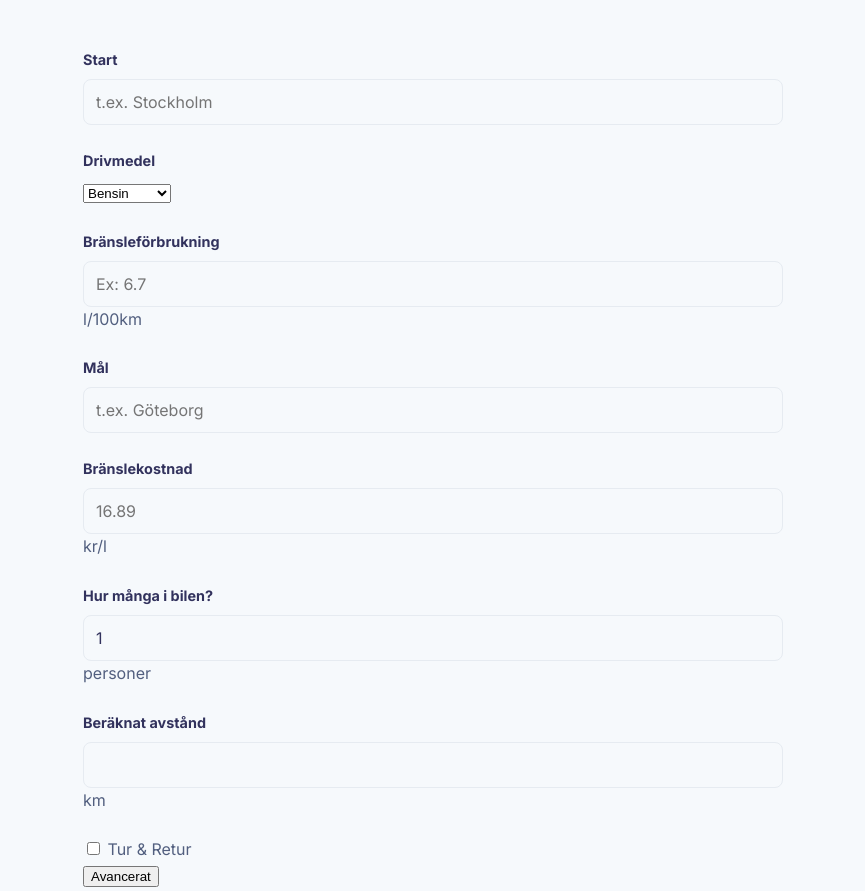
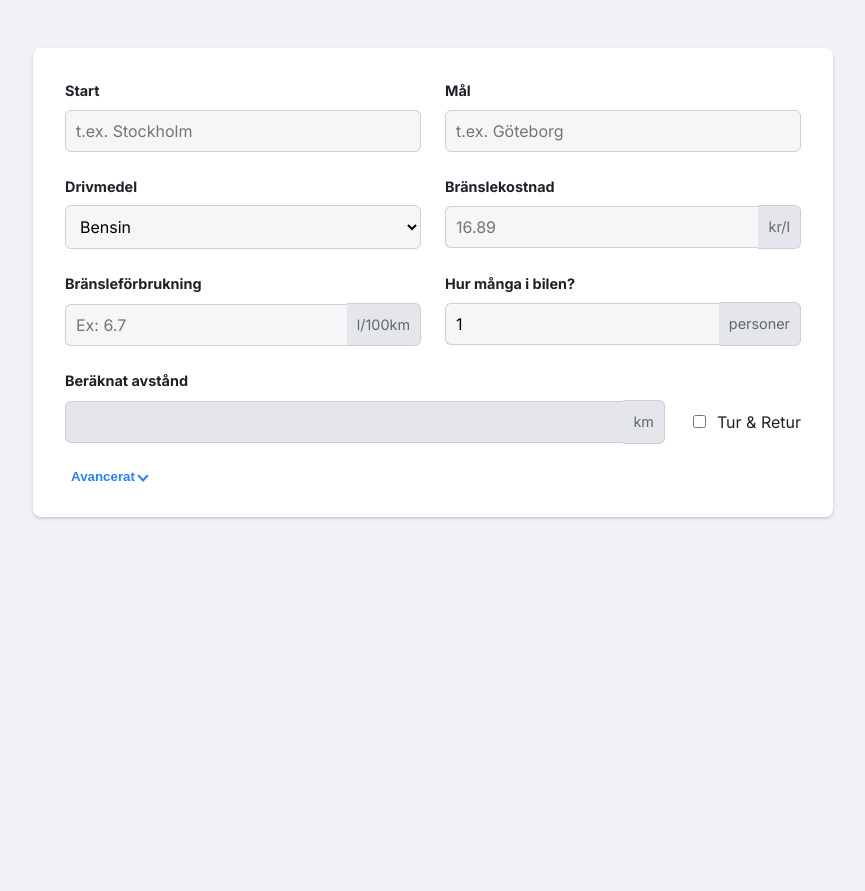
Before and after one commit to Syedabuzarnaqvi1/vadkostarbilresan, a plain HTML site: page index.html in a window 1280 px wide. Shown: the top 891 px of the page, without its empty margins (207-1072 px from the left). After the commit the page ends 800 px from the top, so only its background shows below. Drawn offline with Linux system fonts and the light colour scheme.

Commit message:
Update Style.css

```diff
--- a/Style.css
+++ b/Style.css
@@ -1,14 +1,15 @@
 /* --- CSS Variables and Root Styles --- */
 :root {
-    --bg-color: #f6f9fc;
-    --primary-text: #32325d;
-    --secondary-text: #525f7f;
+    --bg-color: #f0f2f5;
     --card-bg: #ffffff;
-    --shadow-color: rgba(50, 50, 93, 0.1);
-    --shadow-hover-color: rgba(50, 50, 93, 0.15);
-    --border-color: #e6ebf1;
-    --accent-color-1: #6772e5;
-    --accent-color-2: #87bbfd;
+    --primary-text: #1d2129;
+    --secondary-text: #606770;
+    --border-color: #ccd0d5;
+    --accent-color: #2e81f4;
+    --accent-color-dark: #1877f2;
+    --positive-color: #42b72a;
+    --positive-color-dark: #36a420;
+    --slider-track: #e4e6eb;
     --heading-font: 'Poppins', sans-serif;
     --body-font: 'Inter', sans-serif;
 }
@@ -16,203 +17,246 @@
 /* --- General Body and Typography --- */
 body {
     font-family: var(--body-font);
-    line-height: 1.6;
+    line-height: 1.5;
     margin: 0;
     background-color: var(--bg-color);
-    color: var(--secondary-text);
+    color: var(--primary-text);
     -webkit-font-smoothing: antialiased;
     -moz-osx-font-smoothing: grayscale;
 }
 
-h1, h2, h3, h4 {
-    font-family: var(--heading-font);
-    color: var(--primary-text);
-    font-weight: 800;
+/* --- Main Layout --- */
+.main-container {
+    max-width: 800px;
+    margin: 2rem auto;
+    padding: 1rem;
 }
 
-h2 { font-size: 1.75rem; }
-h3 { font-size: 1.25rem; }
-h4 { font-size: 1.1rem; }
-p { margin-bottom: 1rem; }
-
-/* --- Header and Footer --- */
-.site-header {
+/* --- Calculator Form Card --- */
+.calculator-form {
     background: var(--card-bg);
-    padding: 1.5rem 1rem;
-    box-shadow: var(--shadow-color) 0px 2px 4px;
-    text-align: center;
+    padding: 2rem;
+    border-radius: 8px;
+    box-shadow: 0 1px 2px rgba(0, 0, 0, 0.1), 0 2px 4px rgba(0, 0, 0, 0.1);
 }
 
-.site-header h1 {
-    font-size: 2rem;
-    margin: 0;
-    background: linear-gradient(45deg, var(--accent-color-1), var(--accent-color-2));
-    -webkit-background-clip: text;
-    -webkit-text-fill-color: transparent;
+.form-grid {
+    display: grid;
+    grid-template-columns: 1fr 1fr;
+    gap: 1.5rem;
 }
 
-.site-footer {
-    text-align: center;
-    padding: 2rem 1rem;
-    font-size: 1rem;
-    color: var(--secondary-text);
-}
-
-/* --- Main Layout --- */
-.main-container {
-    max-width: 700px;
-    margin: 3rem auto;
-    padding: 0 1rem;
-}
-
-/* --- The Calculator Card --- */
-.calculator-card {
-    background: var(--card-bg);
-    border-radius: 12px;
-    padding: 2rem 2.5rem;
-    box-shadow: var(--shadow-color) 0px 13px 27px -5px, rgba(0, 0, 0, 0.2) 0px 8px 16px -8px;
-    transition: transform 0.3s ease, box-shadow 0.3s ease;
-    margin-bottom: 3rem;
-}
-
-.calculator-card:hover {
-    transform: translateY(-5px);
-    box-shadow: var(--shadow-hover-color) 0px 13px 27px -5px, rgba(0, 0, 0, 0.25) 0px 8px 16px -8px;
-}
-
-.calculator-card h2 {
-    text-align: center;
-    margin: 0 0 2rem 0;
+.grid-col {
+    display: flex;
+    flex-direction: column;
+    gap: 1.5rem;
 }
 
 .input-group {
-    margin-bottom: 1.5rem;
-    position: relative;
+    display: flex;
+    flex-direction: column;
 }
 
 .input-group label {
     font-weight: 700;
     font-size: 0.9rem;
-    color: var(--primary-text);
     margin-bottom: 0.5rem;
-    display: block;
 }
 
-.input-group input {
+.input-group input, .input-group select {
     width: 100%;
-    padding: 12px;
+    padding: 10px;
     border: 1px solid var(--border-color);
-    border-radius: 8px;
+    border-radius: 6px;
     font-size: 1rem;
     font-family: var(--body-font);
-    color: var(--primary-text);
-    transition: border-color 0.2s, box-shadow 0.2s;
-    background-color: #f6f9fc;
+    background-color: #f5f6f7;
     box-sizing: border-box;
 }
 
-.input-group input:focus {
+.input-group input:focus, .input-group select:focus {
     outline: none;
-    border-color: var(--accent-color-1);
-    box-shadow: 0 0 0 2px rgba(103, 114, 229, 0.2);
-    background-color: var(--card-bg);
+    border-color: var(--accent-color);
+    box-shadow: 0 0 0 2px rgba(46, 129, 244, 0.2);
 }
 
-button[type="submit"] {
-    width: 100%;
-    padding: 14px;
-    font-size: 1.1rem;
-    font-weight: 700;
-    font-family: var(--body-font);
-    color: white;
-    background: linear-gradient(45deg, var(--accent-color-1), var(--accent-color-2));
-    border: none;
-    border-radius: 8px;
-    cursor: pointer;
-    transition: transform 0.2s, box-shadow 0.2s;
-    margin-top: 1rem;
+.input-with-unit {
+    display: flex;
+    align-items: center;
 }
 
-button[type="submit"]:hover {
-    transform: translateY(-2px);
-    box-shadow: 0 4px 12px rgba(0, 0, 0, 0.15);
+.input-with-unit input {
+    border-top-right-radius: 0;
+    border-bottom-right-radius: 0;
+    border-right: none;
 }
-
-/* --- Result Box Animation and Style --- */
-#result-box {
-    text-align: center;
-    border-radius: 8px;
-    padding: 1.5rem;
-    background: linear-gradient(45deg, #e6e9ff, #eff6ff);
-    color: var(--primary-text);
-}
-
-.result-box-hidden {
-    max-height: 0;
-    opacity: 0;
-    overflow: hidden;
-    margin-top: 0;
-    padding-top: 0;
-    padding-bottom: 0;
-    transition: all 0.5s cubic-bezier(0.175, 0.885, 0.32, 1.275);
-}
-
-.result-box-visible {
-    margin-top: 2rem;
-    max-height: 200px;
-    opacity: 1;
-    transition: all 0.5s cubic-bezier(0.175, 0.885, 0.32, 1.275);
-}
-
-#result-box h3 {
-    margin: 0 0 0.5rem 0;
-    font-size: 1rem;
-    font-weight: 700;
+.input-with-unit span {
+    padding: 10px;
+    background-color: #e4e6eb;
+    border: 1px solid var(--border-color);
+    border-left: none;
+    border-top-right-radius: 6px;
+    border-bottom-right-radius: 6px;
+    font-size: 0.9rem;
     color: var(--secondary-text);
 }
 
-#result-text {
-    margin: 0;
-    font-size: 2.75rem;
-    font-weight: 800;
-    color: var(--accent-color-1);
+.distance-row {
+    display: flex;
+    align-items: flex-end;
+    gap: 1.5rem;
+    margin-top: 1.5rem;
+}
+.distance-group {
+    flex-grow: 1;
+}
+.distance-group input {
+    background-color: #e4e6eb;
+    font-weight: 700;
 }
 
-/* --- Content Styling --- */
-.content-section {
-    background: var(--card-bg);
-    padding: 2.5rem;
-    border-radius: 12px;
+.checkbox-group {
+    display: flex;
+    align-items: center;
+    gap: 0.5rem;
+    padding-bottom: 10px;
 }
 
-.example-box {
-    background-color: var(--bg-color);
-    border-left: 4px solid var(--accent-color-2);
-    padding: 1.5rem;
-    margin: 1.5rem 0;
-    border-radius: 0 8px 8px 0;
+/* --- Advanced Section --- */
+.advanced-toggle { margin-top: 1.5rem; }
+.advanced-toggle button {
+    background: none;
+    border: none;
+    color: var(--accent-color);
+    font-weight: 700;
+    cursor: pointer;
+    display: flex;
+    align-items: center;
+    gap: 0.25rem;
+}
+.advanced-toggle .arrow {
+    border: solid var(--accent-color);
+    border-width: 0 2px 2px 0;
+    display: inline-block;
+    padding: 3px;
+    transform: rotate(45deg);
+    transition: transform 0.3s ease;
+}
+.advanced-toggle button.open .arrow {
+    transform: rotate(-135deg);
 }
 
-.example-box code {
-    display: block;
-    font-family: 'Menlo', 'Monaco', monospace;
+.advanced-section {
+    max-height: 0;
+    overflow: hidden;
+    transition: max-height 0.4s ease-out;
+}
+.advanced-section.open {
+    max-height: 500px; /* Adjust as needed */
+    transition: max-height 0.4s ease-in;
+}
+.divider { border-top: 1px solid var(--border-color); margin: 1.5rem 0; }
+.info-text { font-size: 0.9rem; color: var(--secondary-text); margin: -0.5rem 0 1rem 0; }
+
+/* --- Slider --- */
+.slider-group { display: flex; align-items: center; gap: 1rem; }
+.slider {
+    -webkit-appearance: none;
+    width: 100%;
+    height: 8px;
+    background: var(--slider-track);
+    outline: none;
+    border-radius: 4px;
+    opacity: 0.7;
+    transition: opacity .2s;
+}
+.slider:hover { opacity: 1; }
+.slider::-webkit-slider-thumb {
+    -webkit-appearance: none;
+    appearance: none;
+    width: 20px;
+    height: 20px;
+    background: var(--accent-color);
+    cursor: pointer;
+    border-radius: 50%;
+}
+.slider::-moz-range-thumb {
+    width: 20px;
+    height: 20px;
+    background: var(--accent-color);
+    cursor: pointer;
+    border-radius: 50%;
+}
+.percent-input { max-width: 100px; }
+
+/* --- Save Button and Display --- */
+.save-group { display: flex; align-items: center; gap: 1rem; margin-top: 1rem; }
+.btn-save {
+    background-color: var(--positive-color);
+    color: white;
+    border: none;
+    padding: 10px 15px;
+    border-radius: 6px;
+    cursor: pointer;
+    font-weight: 700;
+    display: flex;
+    align-items: center;
+    gap: 0.5rem;
+    transition: background-color 0.2s;
+}
+.btn-save:hover { background-color: var(--positive-color-dark); }
+.saved-value { display: flex; align-items: center; gap: 0.5rem; font-size: 0.9rem; }
+.saved-value span { font-weight: 700; }
+.delete-btn {
+    background: #e4e6eb;
+    border: none;
+    cursor: pointer;
+    font-weight: bold;
+    color: var(--secondary-text);
+    padding: 2px 6px;
+    border-radius: 4px;
+}
+
+/* --- Results Section --- */
+.results-section {
+    background-color: var(--card-bg);
+    margin-top: 2rem;
+    padding: 1.5rem 2rem;
+    border-radius: 8px;
+    box-shadow: 0 1px 2px rgba(0, 0, 0, 0.1), 0 2px 4px rgba(0, 0, 0, 0.1);
+    opacity: 0;
+    transform: translateY(20px);
+    transition: opacity 0.4s ease, transform 0.4s ease;
+}
+.results-section.visible {
+    opacity: 1;
+    transform: translateY(0);
+}
+.results-grid {
+    display: grid;
+    grid-template-columns: repeat(auto-fit, minmax(150px, 1fr));
+    gap: 1rem;
+    text-align: center;
+}
+.result-item h4 {
+    margin: 0 0 0.25rem 0;
     font-size: 1rem;
-    color: var(--primary-text);
-    margin-bottom: 0.5rem;
+    color: var(--secondary-text);
 }
-.example-box p { margin: 1rem 0 0 0; }
+.result-item p {
+    margin: 0;
+    font-size: 1.75rem;
+    font-weight: 700;
+    color: var(--accent-color);
+}
 
 /* --- Responsive Design --- */
 @media (max-width: 600px) {
-    .main-container {
-        margin: 1.5rem auto;
+    .form-grid {
+        grid-template-columns: 1fr;
     }
-    .calculator-card, .content-section {
-        padding: 1.5rem;
+    .distance-row {
+        flex-direction: column;
+        align-items: stretch;
     }
-    .site-header h1 {
-        font-size: 1.5rem;
-    }
-    h2 { font-size: 1.5rem; }
-    #result-text { font-size: 2.25rem; }
 }
```
